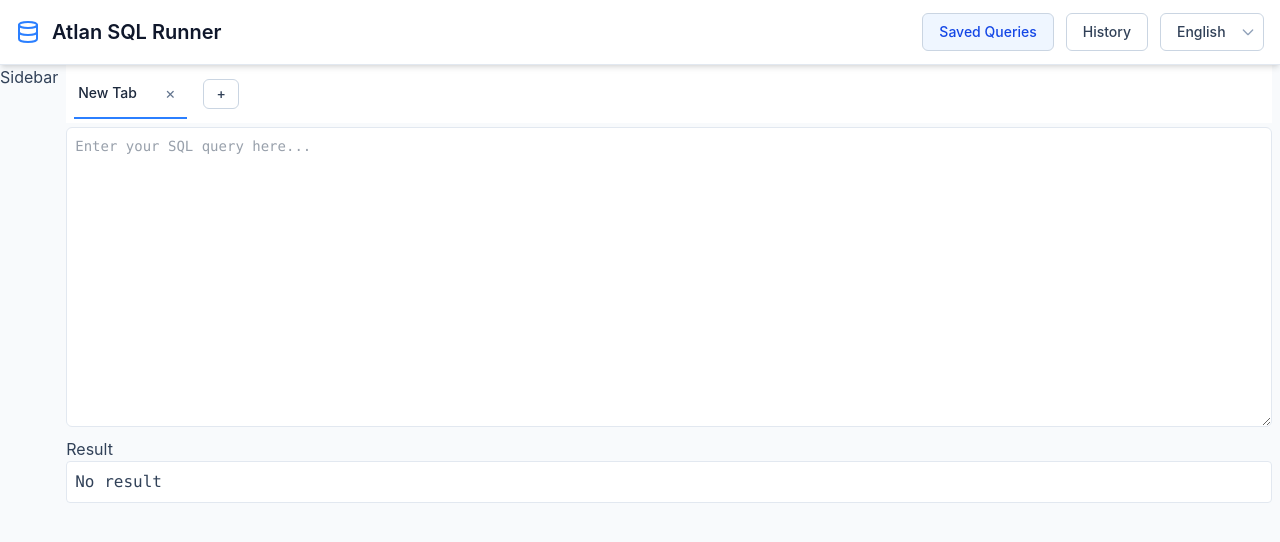
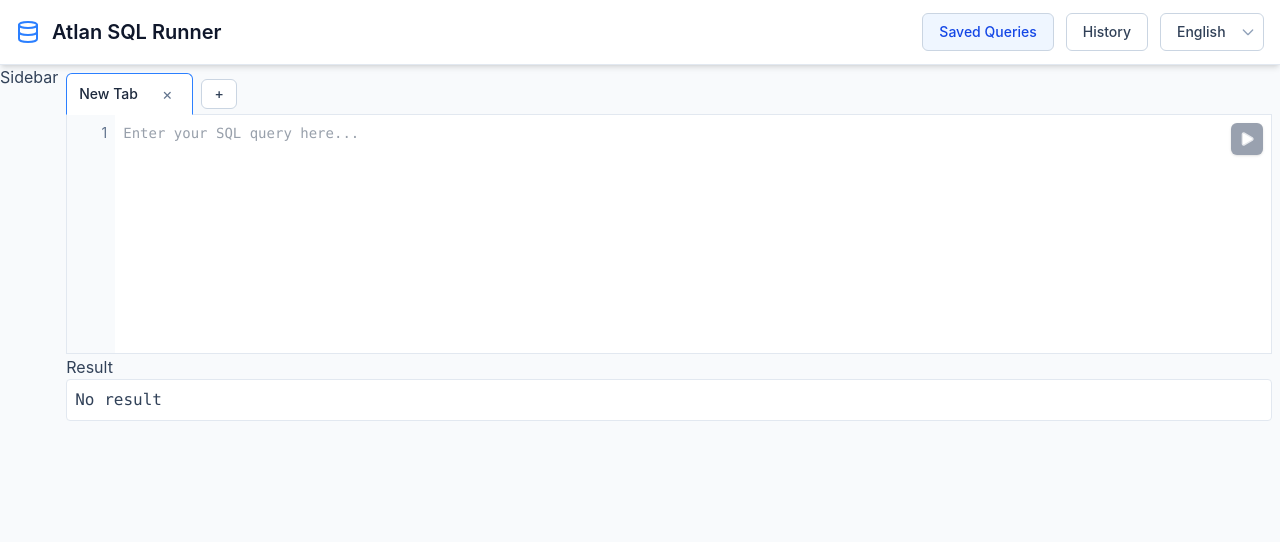
Before and after one commit to vikasraok/atlan-sql-runner, a React (Vite) app: page / in a window 1280 px wide. Shown: the top 542 px of the page. Built offline with nearby package versions, Linux system fonts and the light colour scheme.

Commit message:
1. tab and editor are seemless in looks. 2. Added form state to editor. 3. Fixed editor css. 4. tab result action added

```diff
--- a/src/App.tsx
+++ b/src/App.tsx
@@ -54,20 +54,16 @@
           </div>
         </div>
       </header>
-      <div className="flex-1 flex overflow-hidden">
+      <div className="flex-1 flex h-full">
         {showSidebar && (
           <div data-testid="sidebar-container">
             <Sidebar />
           </div>
         )}
-        <main className="flex-1 flex flex-col overflow-hidden mx-2 gap-1 min-w-0">
+        <main className="flex-1 flex flex-col m-2 min-w-0 relative ">
           <Tabs />
-          <section className='flex-1 min-w-0' >
-            <Editor />
-          </section>
-          <section className="flex-2 overflow-hidden">
-            <Result />
-          </section>
+          <Editor />
+          <Result />
         </main>
         {showHistory && (
           <div data-testid="history-container">
@@ -75,7 +71,7 @@
           </div>
         )}
       </div>
-    </div>
+    </div >
   );
 }
 
--- a/src/components/Editor.tsx
+++ b/src/components/Editor.tsx
@@ -1,6 +1,7 @@
-import React, { useCallback, useState } from 'react';
+import React, { useCallback, useMemo, useRef, useState } from 'react';
 import { useTranslation } from '../hooks/useTranslation';
 import { useAppState } from '../hooks/useAppState';
+import { Play } from 'lucide-react';
 
 const validateSql = (sql: string) => {
   const s = sql.trim().toLowerCase();
@@ -12,32 +13,83 @@
 
 const Editor: React.FC = () => {
   const { t } = useTranslation();
-  const { tabs, activeId, updateTabSql } = useAppState();
+  const { tabs, activeId, updateTabSql, setTabResult } = useAppState();
   const active = tabs.find((x) => x.id === activeId);
 
   const [error, setError] = useState<string | null>(null);
+  const [isDirty, setIsDirty] = useState(false);
+  const textareaRef = useRef<HTMLTextAreaElement | null>(null);
+
   const onChange = useCallback(
     (next: string) => {
       if (!active) return;
+      setIsDirty(true);
       updateTabSql(active.id, next);
       setError(validateSql(next ?? ''));
     },
     [active, updateTabSql]
   );
 
+  const lines = useMemo(() => {
+    const text = active?.sql ?? '';
+    return Math.max(1, text.split('\n').length);
+  }, [active?.sql]);
+
+  const gutterRef = useRef<HTMLDivElement | null>(null);
+
+  const runQuery = useCallback((e: React.FormEvent) => {
+    e.preventDefault();
+    if (!active) return;
+    setIsDirty(true);
+    const validationError = validateSql(active.sql ?? '');
+    if (validationError) {
+      setError(validationError);
+      return;
+    }
+    const result = [{ query: active.sql ?? '', executedAt: Date.now() }];
+    setTabResult(active.id, result);
+  }, [active, setTabResult]);
+
+  const isButtonDisabled = !active?.sql || !!error;
+
+  const buttonBaseClasses = "absolute top-2 right-2 inline-flex items-center justify-center w-8 h-8 rounded-md text-sm shadow focus:outline-none focus:ring-2 ";
+  const enabledButtonClasses = "bg-blue-600 hover:bg-blue-700 text-white focus:ring-blue-500";
+  const disabledButtonClasses = "bg-gray-400 text-gray-200 cursor-not-allowed";
+
   return (
-    <div>
+    <form onSubmit={runQuery} className="flex flex-col h-1/3" data-testid="editor">
+      <div className="flex flex-row h-full relative overflow-x-hidden overflow-y-auto bg-white border-slate-200 border z-10 -my-0.25 focus-within:border-blue-500">
+        <div ref={gutterRef} className="bg-slate-50 px-2 text-right text-sm text-slate-500 select-none overflow-visible leading-5 shrink-0" style={{ width: 48, paddingTop: '0.5rem', paddingBottom: '0.5rem' }}>
+          {Array.from({ length: lines }).map((_, i) => (
+            <div key={i} className="h-5">{i + 1}</div>
+          ))}
+        </div>
         <textarea
+          ref={textareaRef}
           data-testid="sql-editor"
           value={active?.sql ?? ''}
           onChange={(e) => onChange(e.target.value)}
           placeholder={t('sqlEditorPlaceholder')}
-        className="bg-white w-full p-2 min-h-[300px] h-full border border-slate-200 rounded-md focus:outline-none  focus:border-blue-500 focus:ring-inset font-mono text-sm box-border resize-y overflow-auto min-w-0"
+          className="flex-1 font-mono text-sm leading-5 resize-none outline-none bg-white p-2 overflow-hidden"
+          style={{ height: `${lines * 20 + 16}px` }}
           aria-label={t('sqlEditorPlaceholder')}
           name="editor"
         />
-      {error && <div className="text-sm text-red-600 mt-1" data-testid="sql-error">{error}</div>}
+
+        {/* Run button overlaid inside the editor container */}
+        <button
+          type="submit"
+          data-testid="run-button"
+          className={`${buttonBaseClasses} ${isButtonDisabled ? disabledButtonClasses : enabledButtonClasses}`}
+          aria-label={t('run')}
+          disabled={isButtonDisabled}
+        >
+          <Play className="h-4 w-4" fill="white" />
+        </button>
       </div>
+
+      {isDirty && error && <div className="text-sm text-red-600 mt-1 px-2" data-testid="sql-error">{error}</div>}
+    </form>
   );
 };
 
--- a/src/components/Tabs.tsx
+++ b/src/components/Tabs.tsx
@@ -6,8 +6,7 @@
     const { tabs, activeId, addTab, closeTab, setActiveId } = useAppState();
 
     return (
-        <div className="flex items-center gap-2 px-2 py-1 bg-white" role="tablist" data-testid="tabs">
-            <div className="flex gap-1 overflow-auto min-w-0">
+        <div className=" flex items-center gap-x-2 overflow-x-auto [&::-webkit-scrollbar]:hidden hover:[&::-webkit-scrollbar]:block hover:[&::-webkit-scrollbar]:h-1.5 hover:[&::-webkit-scrollbar-thumb]:bg-slate-300 hover:[&::-webkit-scrollbar-thumb]:rounded-full hover:[&::-webkit-scrollbar-track]:bg-transparent" role="tablist" data-testid="tabs">
             {tabs.map((tab) => (
                 <div
                     key={tab.id}
@@ -16,13 +15,12 @@
                     aria-selected={tab.id === activeId}
                     aria-label={t("tabLabel")}
                     tabIndex={0}
-                        className={`flex items-center gap-3 px-1 py-2 rounded-t-md border-b-2 ${tab.id === activeId ? "border-blue-500" : "border-transparent hover:border-slate-200"} min-w-0`}
+                    className={`flex items-center gap-2 py-1 px-3   ${tab.id === activeId ? "bg-white border-blue-500 border-1 border-b-transparent z-15" : "bg-white border-b border border-slate-200 hover:border-blue-400"} rounded-t-md cursor-pointer select-none `}
                     onClick={() => setActiveId(tab.id)}
                 >
                     <span data-testid={`tab-${tab.id}-label`} className="text-sm font-medium text-slate-800 truncate">
                         {tab.title}
                     </span>
-
                     <button
                         data-testid={`tab-${tab.id}-close`}
                         aria-label={`${t("delete")} ${t("tab")}`}
@@ -36,9 +34,7 @@
                     </button>
                 </div>
             ))}
-            </div>
 
-            <div className="ml-2">
             <button
                 data-testid="add-tab-button"
                 aria-label={t("addTab")}
@@ -47,7 +43,7 @@
             >
                 +
             </button>
-            </div>
+
         </div>
     );
 };
--- a/src/contexts/AppStateContext.tsx
+++ b/src/contexts/AppStateContext.tsx
@@ -10,6 +10,7 @@
     closeTab: (id: number) => void;
     setActiveId: (id: number) => void;
     updateTabSql: (id: number, sql: string) => void;
+    setTabResult: (id: number, result: unknown[]) => void;
     showSidebar: boolean;
     toggleSidebar: () => void;
     showHistory: boolean;
--- a/src/contexts/AppStateProvider.tsx
+++ b/src/contexts/AppStateProvider.tsx
@@ -16,6 +16,7 @@
     | { type: 'CLOSE_TAB'; id: number }
     | { type: 'SET_ACTIVE'; id: number }
     | { type: 'UPDATE_SQL'; id: number; sql: string }
+    | { type: 'SET_RESULT'; id: number; result: unknown[] }
     | { type: 'TOGGLE_SIDEBAR' }
     | { type: 'TOGGLE_HISTORY' };
 
@@ -41,6 +42,11 @@
         case 'UPDATE_SQL': {
             const { id, sql } = action;
             const tabs = state.tabs.map((t) => (t.id === id ? { ...t, sql } : t));
+            return { ...state, tabs };
+        }
+        case 'SET_RESULT': {
+            const { id, result } = action;
+            const tabs = state.tabs.map((t) => (t.id === id ? { ...t, result } : t));
             return { ...state, tabs };
         }
         case 'TOGGLE_SIDEBAR':
@@ -80,6 +86,7 @@
     const toggleSidebar = useCallback(() => dispatch({ type: 'TOGGLE_SIDEBAR' }), []);
     const toggleHistory = useCallback(() => dispatch({ type: 'TOGGLE_HISTORY' }), []);
     const updateTabSql = useCallback((id: number, sql: string) => dispatch({ type: 'UPDATE_SQL', id, sql }), []);
+    const setTabResult = useCallback((id: number, result: unknown[]) => dispatch({ type: 'SET_RESULT', id, result }), []);
 
     const value = useMemo(
         () => ({
@@ -89,12 +96,13 @@
             closeTab,
             setActiveId,
             updateTabSql,
+            setTabResult,
             showSidebar: state.showSidebar,
             toggleSidebar,
             showHistory: state.showHistory,
             toggleHistory,
         }),
-        [state, addTab, closeTab, setActiveId, toggleSidebar, toggleHistory, updateTabSql]
+        [state, addTab, closeTab, setActiveId, toggleSidebar, toggleHistory, updateTabSql, setTabResult]
     );
 
     return <AppStateContext.Provider value={value}>{children}</AppStateContext.Provider>;
```
Lines whose indentation alone changed are shown as unchanged.
